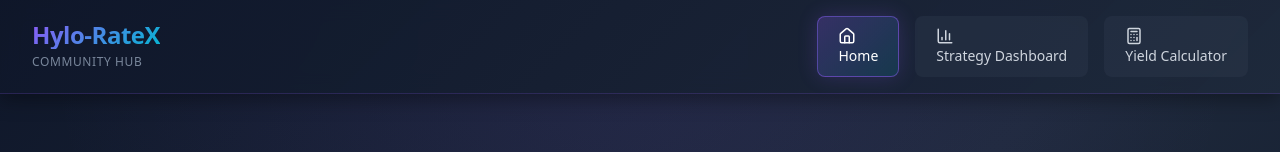
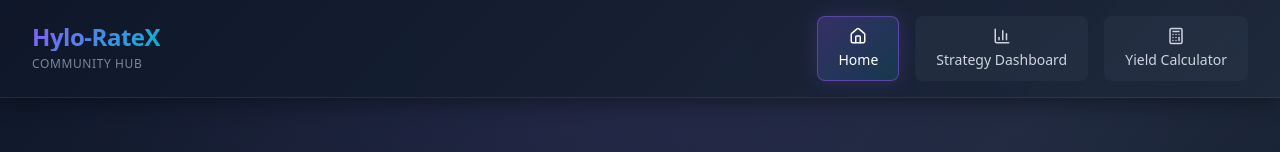
Before and after one commit to TejSingh24/Hylo, a React (Vite) app: page / in a window 1280 px wide. Shown: the top 152 px of the page. Built offline with nearby package versions, Linux system fonts and the light colour scheme.

Commit message:
NavBar Icons fixed

```diff
--- a/src/components/Dashboard.css
+++ b/src/components/Dashboard.css
@@ -53,6 +53,10 @@
 }
 
 .navbar-link {
+  display: flex;
+  flex-direction: column;
+  align-items: center;
+  gap: 0.25rem;
   padding: 0.625rem 1.25rem;
   color: rgba(226, 232, 240, 0.9);
   text-decoration: none;
```
